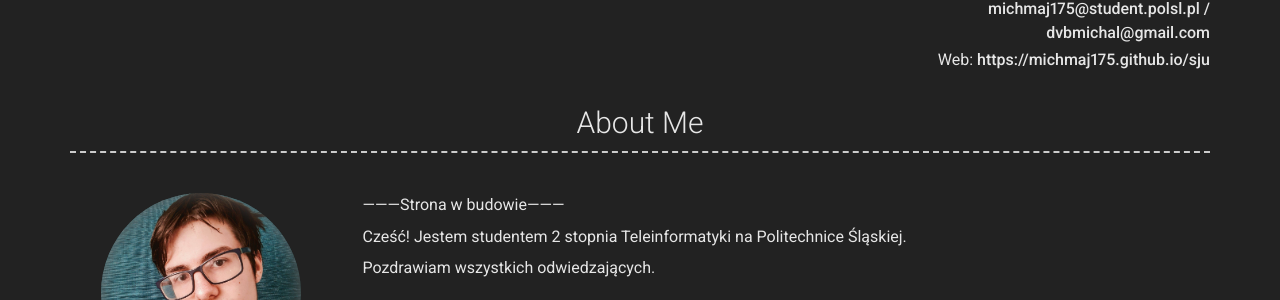
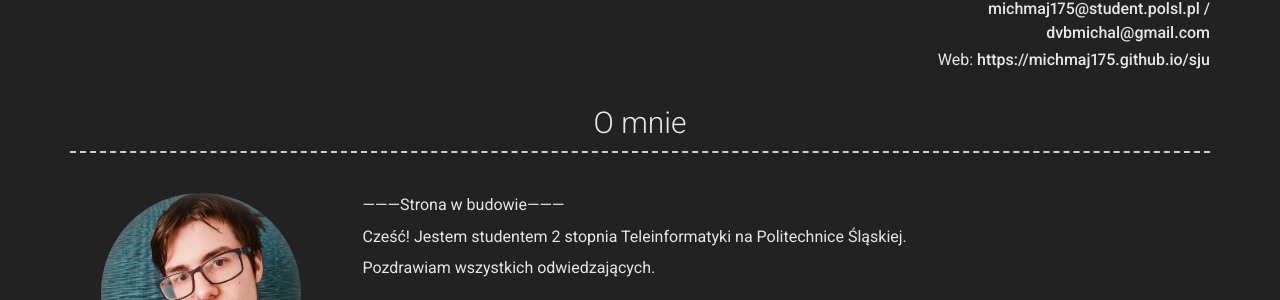
Before and after one commit to mi-maj/sju, a Jekyll site: the page built from index.md, in a window 1280 px wide and 900 px high. Shown: the part 157-457 px from the top of the window. Built offline with Jekyll 4.4.1, drawn with Linux system fonts in a browser that asks for light colours; nearby versions of some CDN libraries.

Commit message:
szybka zmiana na stronie

```diff
--- a/_config.yml
+++ b/_config.yml
@@ -49,7 +49,7 @@ linkedin_username: michał-majnusz-733516197
 # google_analytics: "UA-00000000-0"
 
 # About Section
-# about_title: About Me (Use this to override about section title)
+about_title: O mnie
 about_profile_image: images/profile.jpg
 about_content: | # this will include new lines to allow paragraphs
   ---------Strona w budowie---------
```
